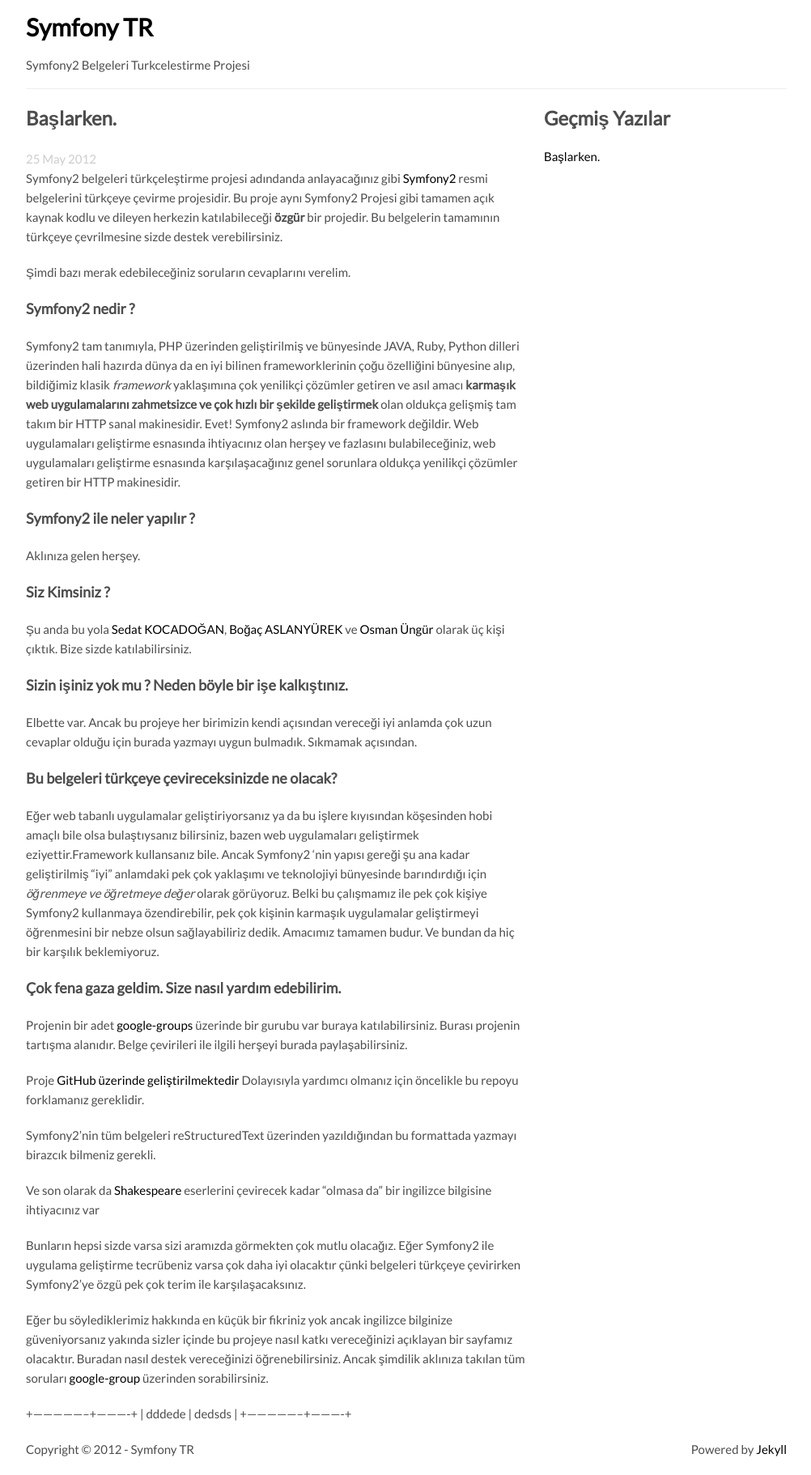
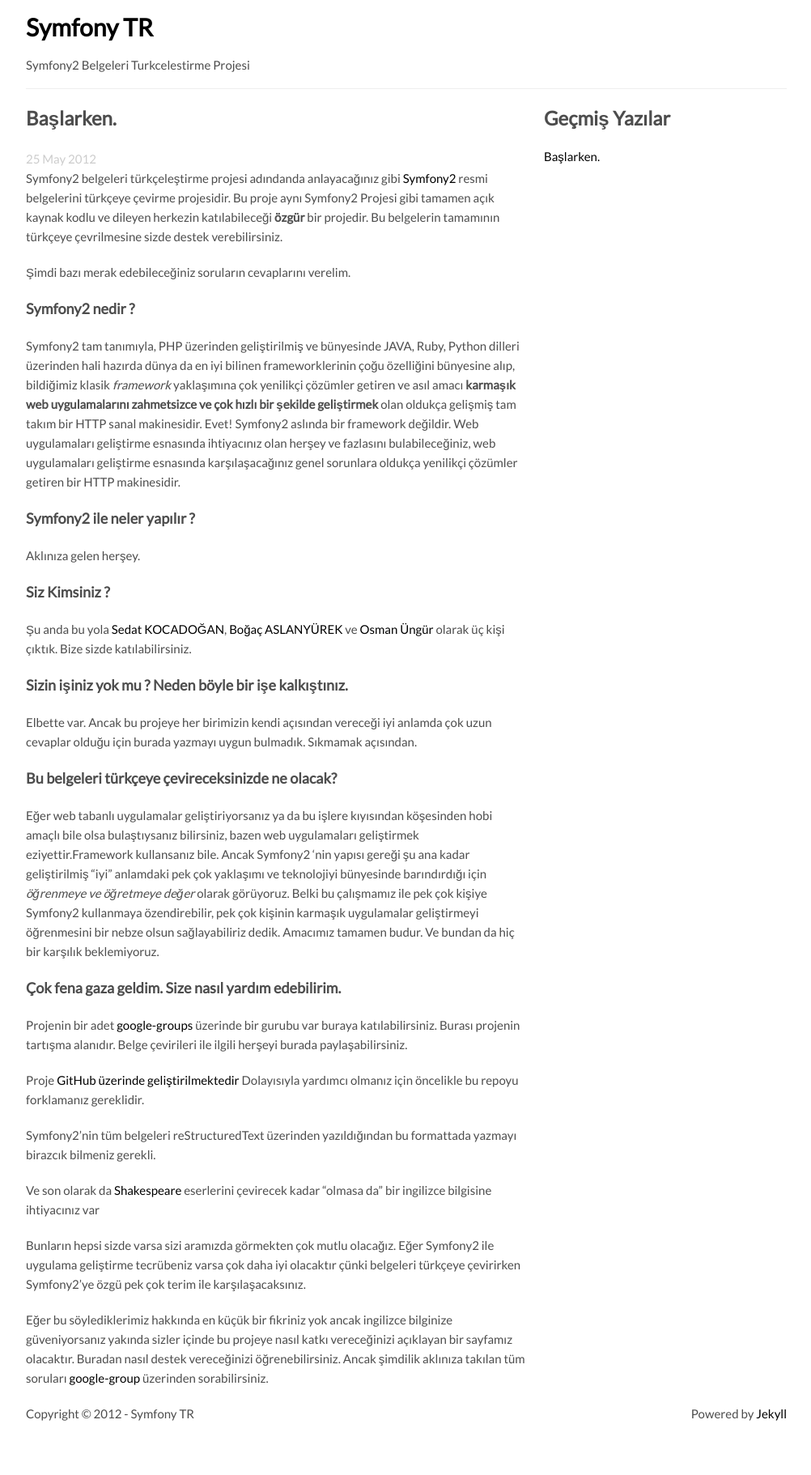
Before and after one commit to symfony-tr/symfony-tr.github.com, a Jekyll site: the page built from _posts/2012-05-25-hello_world.md, in a window 1280 px wide. Shown: the whole page at 81% size, without its empty margins (138-1140 px from the left). Built offline with Jekyll 4.4.1, drawn with Linux system fonts in a browser that asks for light colours; comment, search, counter and statistics services are not loaded; after the commit the page ends 1778 px from its top, so only the background shows below that.

Commit message:
Update _posts/2012-05-25-hello_world.md

```diff
--- a/_posts/2012-05-25-hello_world.md
+++ b/_posts/2012-05-25-hello_world.md
@@ -80,7 +80,3 @@
 nasıl destek vereceğinizi öğrenebilirsiniz. Ancak şimdilik
 aklınıza takılan tüm soruları [google-group](https://groups.google.com/forum/?fromgroups#!forum/symfony-2-tr)
 üzerinden sorabilirsiniz.
-
-+-----------------+----------+
-| dddede          | dedsds   |
-+-----------------+----------+
```
